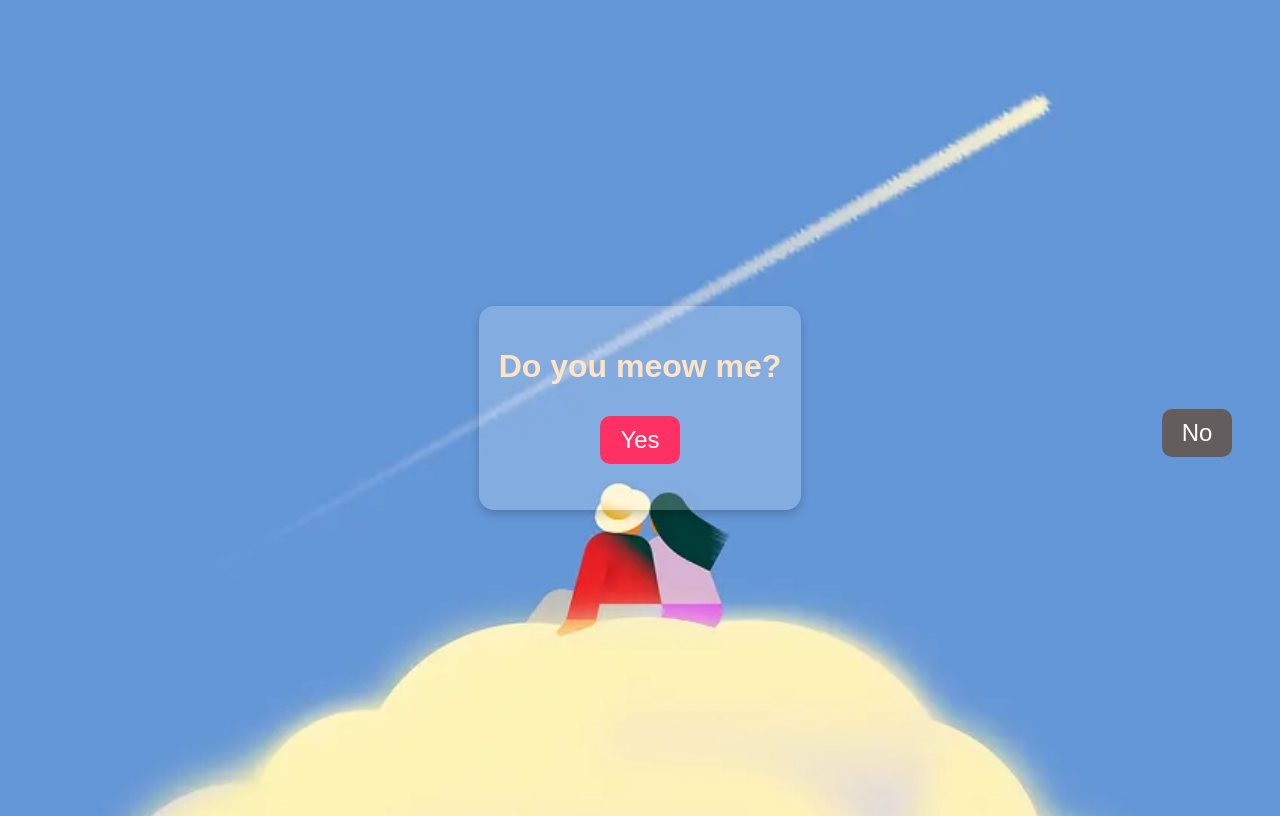
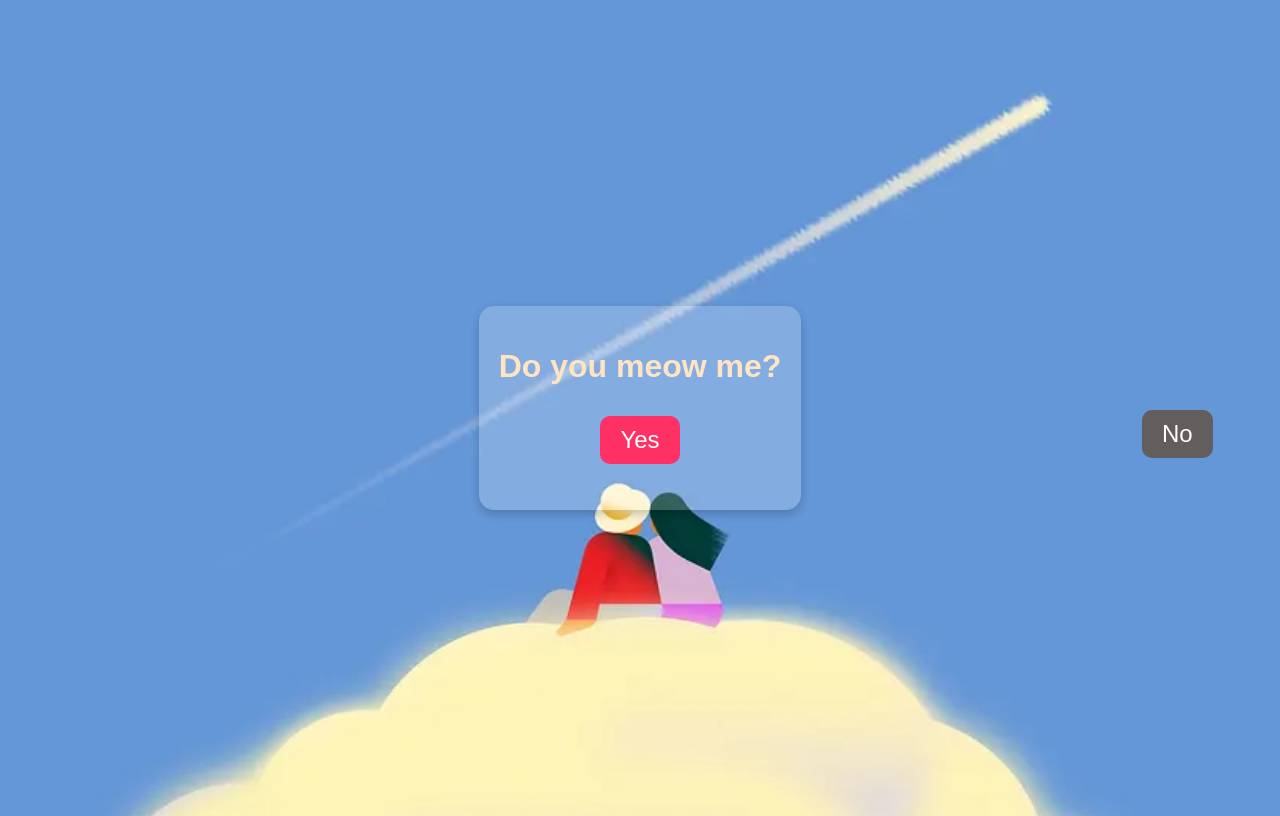
Before and after one commit to Cawfie/Meow, a plain HTML site: page index.html in a window 1280 px wide. Both pictures are taken after a click on the button "No". Drawn offline with Linux system fonts and the light colour scheme.

Commit message:
few tweaks

```diff
--- a/script.js
+++ b/script.js
@@ -2,16 +2,25 @@ const yesBtn = document.getElementById("yesBtn");
 const noBtn = document.getElementById("noBtn");
 const response = document.getElementById("response");
 
-// Move "No" button when hovered
-noBtn.addEventListener("mouseover", () => {
-    const x = Math.random() * (window.innerWidth - 50);
-    const y = Math.random() * (window.innerHeight - 50);
-    noBtn.style.position = "absolute";
-    noBtn.style.left = `${x}px`;
-    noBtn.style.top = `${y}px`;
-});
-
-// Redirect to the second page when "Yes" is clicked
 yesBtn.addEventListener("click", () => {
     window.location.href = "love.html";
 });
+
+noBtn.addEventListener("mouseover", () => {
+    const screenWidth = window.innerWidth;
+    const screenHeight = window.innerHeight;
+
+    const btnWidth = noBtn.offsetWidth;
+    const btnHeight = noBtn.offsetHeight;
+
+    let newX = Math.random() * (screenWidth - btnWidth);
+    let newY = Math.random() * (screenHeight - btnHeight);
+
+    // Prevent the button from getting stuck on edges
+    newX = Math.max(10, Math.min(newX, screenWidth - btnWidth - 10));
+    newY = Math.max(10, Math.min(newY, screenHeight - btnHeight - 10));
+
+    noBtn.style.position = "absolute";
+    noBtn.style.left = `${newX}px`;
+    noBtn.style.top = `${newY}px`;
+});
```
Also changed, not shown: love.css (+15 -6 lines), love.html (+1 -1 lines).
